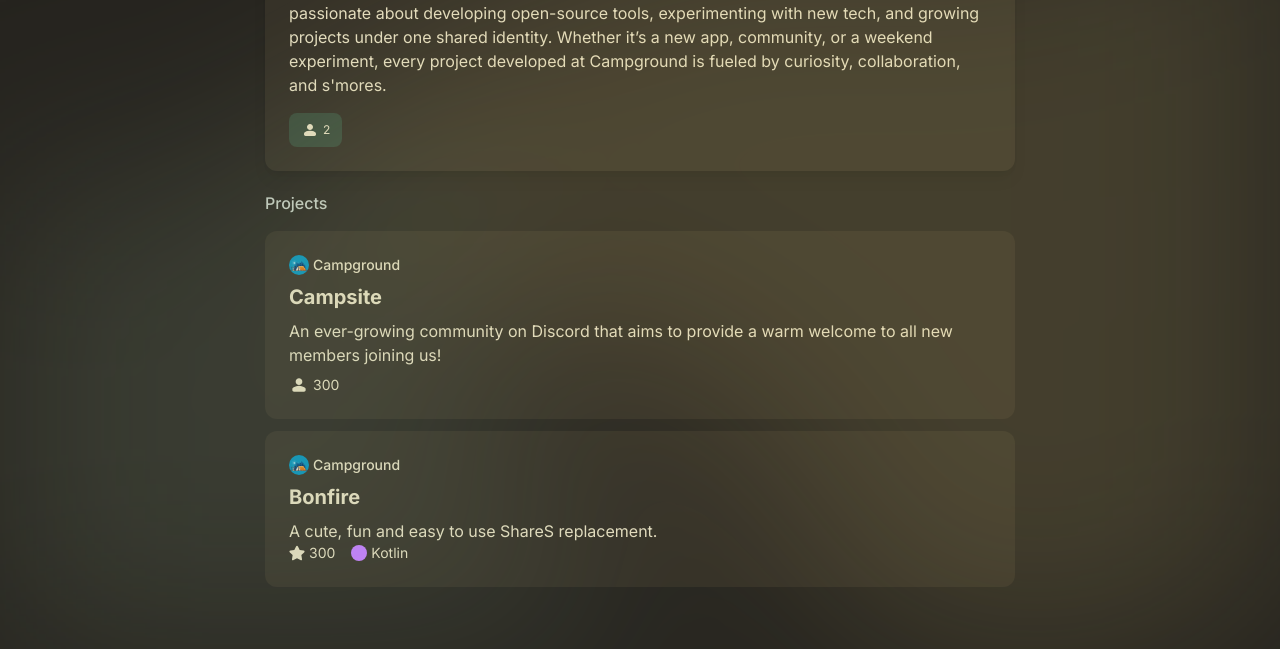
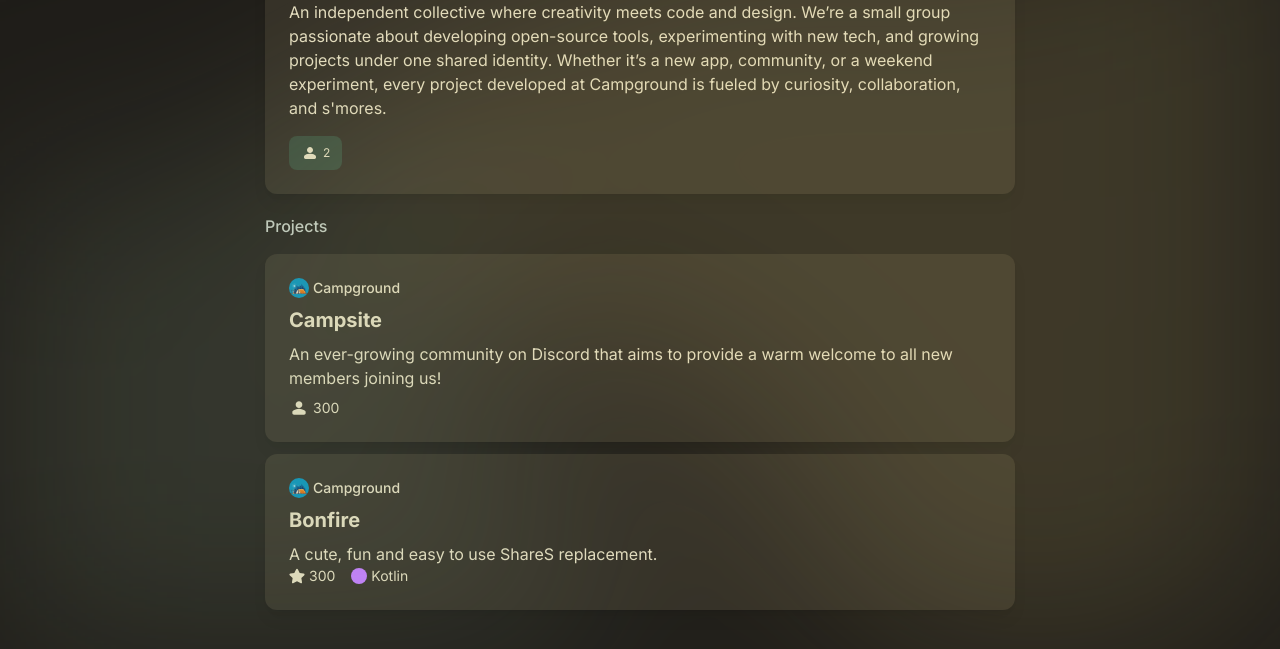
Before and after one commit to TheCampground/site, an Astro site: page / in a window 1280 px wide. Shown: the part 151-800 px from the top of the page. Built offline with nearby package versions, Linux system fonts and the light colour scheme; Astro itself is replaced by a stand-in of ours.

Commit message:
make background darker and cards centered on larger screens.

```diff
--- a/src/components/Welcome.astro
+++ b/src/components/Welcome.astro
@@ -8,9 +8,9 @@ import Star from "../assets/Star.svg";
 import Campground from "../assets/campground.png";
 ---
 
-<div id="container" class="p-4 flex flex-col items-center justify-center w-full">
+<img id="background" src={background.src} alt="" fetchpriority="high" />
+<div id="container" class="p-4 flex flex-col items-center justify-center w-full lg:h-full">
     <div class="flex flex-col items-center justify-center max-w-[750px]">
-	<img id="background" src={background.src} alt="" fetchpriority="high" />
 	<main class="w-full">
 	      <Card>
 			<p slot="name">About</p>
@@ -36,7 +36,7 @@ import Campground from "../assets/campground.png";
 	</div>
 		<div class="flex flex-wrap gap-3 max-w-[750px]">
             <!-- Make project component --->
-           <div class="card flex flex-col p-6 flex-self-stretch rounded-xl bg-[var(--containerLow)] text-[var(--onSurface)] min-w-[40%] w-fit">
+           <div class="card flex flex-col p-6 flex-self-stretch rounded-xl bg-[var(--containerLow)] text-[var(--onSurface)] min-w-[40%] w-fit shadow-lg">
                <div class="inline-flex gap-1 items-center text-[var(--onSurface)] font-[500] text-sm mb-2">
                  	<img src={Campground.src} alt="" class="size-5 rounded-full" />
                         Campground
@@ -58,7 +58,7 @@ import Campground from "../assets/campground.png";
 
 
 		    <!-- Make project component --->
-		    <div class="card flex flex-col p-6 flex-self-stretch rounded-xl bg-[var(--containerLow)] text-[var(--onSurface)] flex-grow w-full">
+		    <div class="card flex flex-col p-6 flex-self-stretch rounded-xl bg-[var(--containerLow)] text-[var(--onSurface)] flex-grow w-full shadow-lg">
 		        <div class="inline-flex gap-1 items-center text-[var(--onSurface)] font-[500] text-sm mb-2">
 			     	<img src={Campground.src} alt="" class="size-5 rounded-full" />
                      Campground
@@ -94,7 +94,7 @@ import Campground from "../assets/campground.png";
 		left: 0;
 		width: 100%;
 		height: 100%;
-		z-index: 1;
+		z-index: 0;
 		filter: blur(100px);
 	}
 
--- a/src/styles/global.css
+++ b/src/styles/global.css
@@ -5,7 +5,7 @@
   --inversePrimary: #316941;
   --secondaryContainer: #394b3b;
   --onSecondaryContainer: #A8C49C;
-  --background: #26241f;
+  --background: #1F1D19;
   --onSurface: #E3DCBF;
   --onSurfaceAlt: #c1c9bf;
   --containerLow: #332f26;
```
